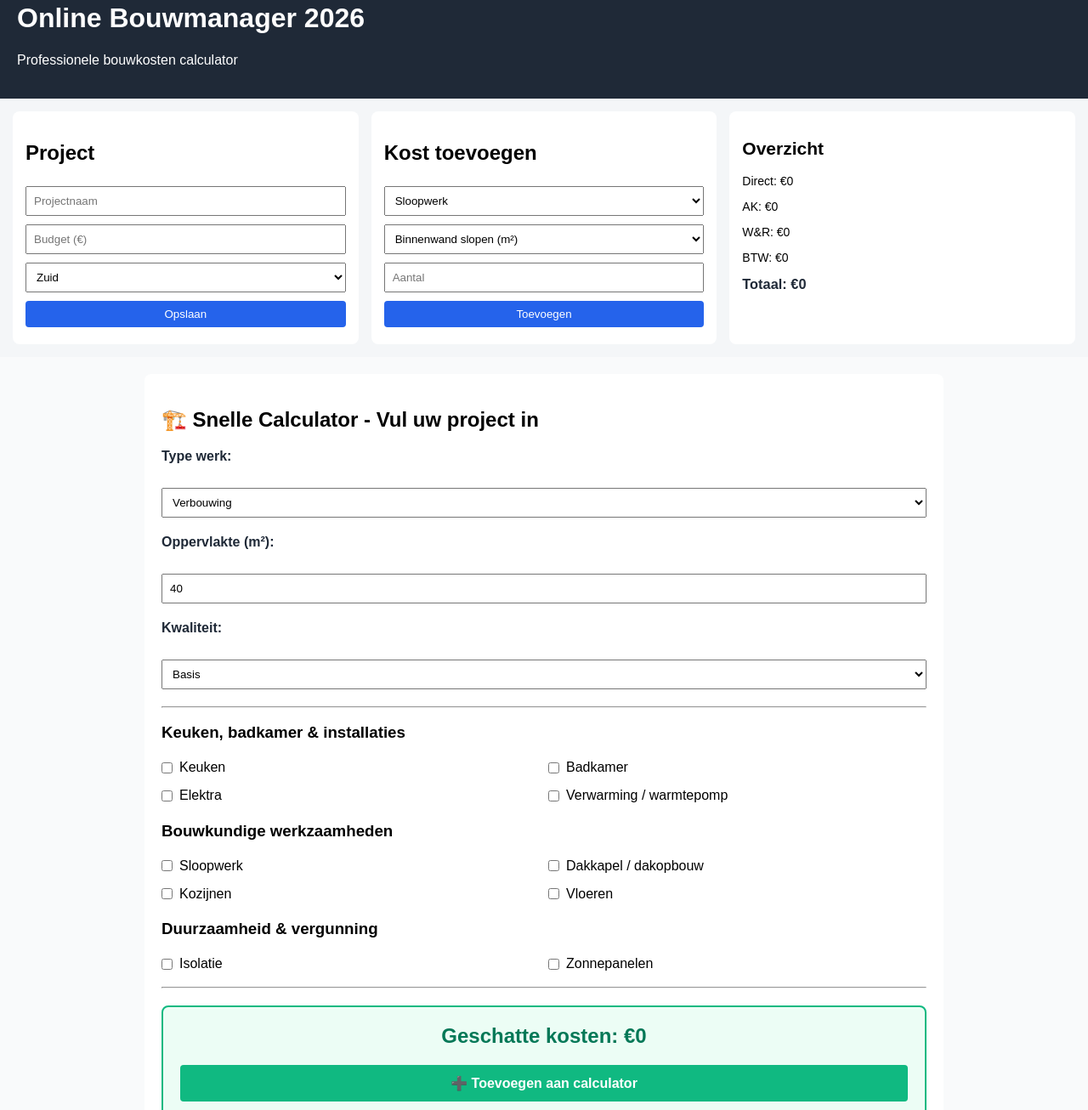
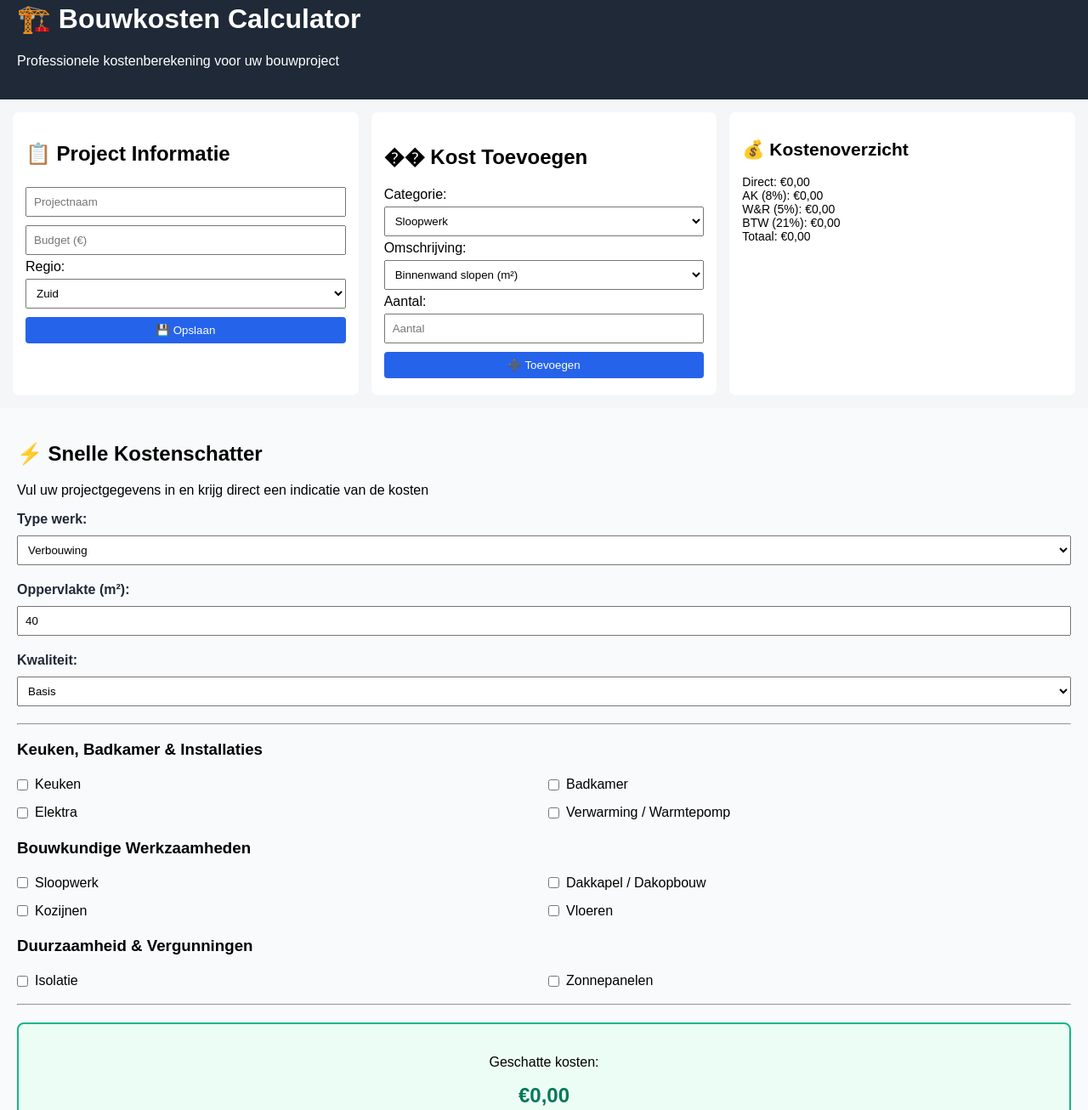
Before and after one commit to pietercleef-ux/Online-Bouwmanager, a website: page index.html in a window 1280 px wide. Shown: the part 38-1344 px from the top of the page at 85% size. Drawn offline with Linux system fonts and the light colour scheme.

Commit message:
Update HTML with professional design matching Cleef Bouwmanagement style

```diff
--- a/index.html
+++ b/index.html
@@ -7,25 +7,28 @@ Online Bouwmanager 2026
 <head>
     <meta charset="UTF-8" />
     <meta name="viewport" content="width=device-width, initial-scale=1.0"/>
-    <title>Online Bouwmanager 2026</title>
+    <title>Bouwkosten Calculator - Cleef Bouwmanagement</title>
     <link rel="stylesheet" href="styles.css"/>
 </head>
 
 <body>
 
 <header class="header">
-    <h1>Online Bouwmanager 2026</h1>
-    <p>Professionele bouwkosten calculator</p>
+    <div class="header-content">
+        <h1>🏗️ Bouwkosten Calculator</h1>
+        <p>Professionele kostenberekening voor uw bouwproject</p>
+    </div>
 </header>
 
 <section class="grid">
 
     <div class="card">
-        <h2>Project</h2>
-        <input id="projectName" placeholder="Projectnaam"/>
-        <input id="projectBudget" type="number" placeholder="Budget (€)"/>
+        <h2>📋 Project Informatie</h2>
+        <input id="projectName" placeholder="Projectnaam" class="input-field"/>
+        <input id="projectBudget" type="number" placeholder="Budget (€)" class="input-field"/>
 
-        <select id="regionFactor">
+        <label class="form-label">Regio:</label>
+        <select id="regionFactor" class="select-field">
             <option value="0.95">Noord</option>
             <option value="0.97">Oost</option>
             <option value="1.00" selected>Zuid</option>
@@ -33,97 +36,146 @@ Online Bouwmanager 2026
             <option value="1.15">Randstad</option>
         </select>
 
-        <button onclick="saveProject()">Opslaan</button>
+        <button onclick="saveProject()" class="btn-primary">💾 Opslaan</button>
     </div>
 
     <div class="card">
-        <h2>Kost toevoegen</h2>
+        <h2>�� Kost Toevoegen</h2>
 
-        <select id="category"></select>
-        <select id="description"></select>
+        <label class="form-label">Categorie:</label>
+        <select id="category" class="select-field"></select>
 
-        <input id="quantity" type="number" placeholder="Aantal"/>
+        <label class="form-label">Omschrijving:</label>
+        <select id="description" class="select-field"></select>
 
-        <button onclick="addCost()">Toevoegen</button>
+        <label class="form-label">Aantal:</label>
+        <input id="quantity" type="number" placeholder="Aantal" class="input-field"/>
+
+        <button onclick="addCost()" class="btn-secondary">➕ Toevoegen</button>
     </div>
 
     <div class="card summary">
-        <h2>Overzicht</h2>
-        <p>Direct: <span id="directCost">€0</span></p>
-        <p>AK: <span id="ak">€0</span></p>
-        <p>W&R: <span id="wr">€0</span></p>
-        <p>BTW: <span id="btw">€0</span></p>
-        <h3>Totaal: <span id="total">€0</span></h3>
+        <h2>💰 Kostenoverzicht</h2>
+        <div class="summary-row">
+            <span>Direct:</span>
+            <span id="directCost">€0,00</span>
+        </div>
+        <div class="summary-row">
+            <span>AK (8%):</span>
+            <span id="ak">€0,00</span>
+        </div>
+        <div class="summary-row">
+            <span>W&R (5%):</span>
+            <span id="wr">€0,00</span>
+        </div>
+        <div class="summary-row">
+            <span>BTW (21%):</span>
+            <span id="btw">€0,00</span>
+        </div>
+        <div class="summary-total">
+            <span>Totaal:</span>
+            <span id="total">€0,00</span>
+        </div>
     </div>
 
 </section>
 
 <!-- QUICK SELECTOR SECTION -->
 <section class="quick-selector-section">
-    <div style="font-family:Arial; max-width:900px; margin:auto; background: white; padding: 20px; border-radius: 8px;">
-        <h2>🏗️ Snelle Calculator - Vul uw project in</h2>
+    <div class="container">
+        <h2>⚡ Snelle Kostenschatter</h2>
+        <p class="subtitle">Vul uw projectgegevens in en krijg direct een indicatie van de kosten</p>
 
-        <!-- TYPE -->
+        <div class="quick-form">
+            <!-- TYPE & BASICS -->
+            <div class="form-row">
                 <div class="form-group">
-            <label>Type werk:</label><br>
-            <select id="type" onchange="quickCalc()">
+                    <label>Type werk:</label>
+                    <select id="type" onchange="quickCalc()" class="select-field">
                         <option value="verbouwing">Verbouwing</option>
                         <option value="aanbouw">Aanbouw</option>
                     </select>
                 </div>
 
                 <div class="form-group">
-            <label>Oppervlakte (m²):</label><br>
-            <input type="number" id="m2" value="40" min="10" max="200" oninput="quickCalc()">
+                    <label>Oppervlakte (m²):</label>
+                    <input type="number" id="m2" value="40" min="10" max="200" oninput="quickCalc()" class="input-field">
                 </div>
 
                 <div class="form-group">
-            <label>Kwaliteit:</label><br>
-            <select id="kwaliteit" onchange="quickCalc()">
+                    <label>Kwaliteit:</label>
+                    <select id="kwaliteit" onchange="quickCalc()" class="select-field">
                         <option value="basis">Basis</option>
                         <option value="midden">Midden</option>
                         <option value="luxe">Luxe</option>
                     </select>
                 </div>
+            </div>
 
-        <hr>
+            <hr class="divider">
 
             <!-- INSTALLATIES -->
-        <h3>Keuken, badkamer & installaties</h3>
+            <h3>Keuken, Badkamer & Installaties</h3>
             <div class="checkbox-group">
-            <label><input type="checkbox" id="keuken" onchange="quickCalc()"> Keuken</label>
-            <label><input type="checkbox" id="badkamer" onchange="quickCalc()"> Badkamer</label>
-            <label><input type="checkbox" id="elektra" onchange="quickCalc()"> Elektra</label>
-            <label><input type="checkbox" id="verwarming" onchange="quickCalc()"> Verwarming / warmtepomp</label>
+                <label class="checkbox-label">
+                    <input type="checkbox" id="keuken" onchange="quickCalc()"> Keuken
+                </label>
+                <label class="checkbox-label">
+                    <input type="checkbox" id="badkamer" onchange="quickCalc()"> Badkamer
+                </label>
+                <label class="checkbox-label">
+                    <input type="checkbox" id="elektra" onchange="quickCalc()"> Elektra
+                </label>
+                <label class="checkbox-label">
+                    <input type="checkbox" id="verwarming" onchange="quickCalc()"> Verwarming / Warmtepomp
+                </label>
             </div>
 
             <!-- BOUWKUNDIG -->
-        <h3>Bouwkundige werkzaamheden</h3>
+            <h3>Bouwkundige Werkzaamheden</h3>
             <div class="checkbox-group">
-            <label><input type="checkbox" id="sloopwerk" onchange="quickCalc()"> Sloopwerk</label>
-            <label><input type="checkbox" id="dakkapel" onchange="quickCalc()"> Dakkapel / dakopbouw</label>
-            <label><input type="checkbox" id="kozijnen" onchange="quickCalc()"> Kozijnen</label>
-            <label><input type="checkbox" id="vloeren" onchange="quickCalc()"> Vloeren</label>
+                <label class="checkbox-label">
+                    <input type="checkbox" id="sloopwerk" onchange="quickCalc()"> Sloopwerk
+                </label>
+                <label class="checkbox-label">
+                    <input type="checkbox" id="dakkapel" onchange="quickCalc()"> Dakkapel / Dakopbouw
+                </label>
+                <label class="checkbox-label">
+                    <input type="checkbox" id="kozijnen" onchange="quickCalc()"> Kozijnen
+                </label>
+                <label class="checkbox-label">
+                    <input type="checkbox" id="vloeren" onchange="quickCalc()"> Vloeren
+                </label>
             </div>
 
             <!-- DUURZAAM -->
-        <h3>Duurzaamheid & vergunning</h3>
+            <h3>Duurzaamheid & Vergunningen</h3>
             <div class="checkbox-group">
-            <label><input type="checkbox" id="isolatie" onchange="quickCalc()"> Isolatie</label>
-            <label><input type="checkbox" id="zonnepanelen" onchange="quickCalc()"> Zonnepanelen</label>
+                <label class="checkbox-label">
+                    <input type="checkbox" id="isolatie" onchange="quickCalc()"> Isolatie
+                </label>
+                <label class="checkbox-label">
+                    <input type="checkbox" id="zonnepanelen" onchange="quickCalc()"> Zonnepanelen
+                </label>
             </div>
 
-        <hr>
+            <hr class="divider">
 
             <!-- QUICK RESULT -->
             <div class="quick-result">
-            <h3>Geschatte kosten: <span id="quickEstimate">€0</span></h3>
+                <p class="result-label">Geschatte kosten:</p>
+                <h3 class="result-amount" id="quickEstimate">€0,00</h3>
                 <button onclick="applyQuickSelection()" class="btn-apply">➕ Toevoegen aan calculator</button>
+            </div>
         </div>
     </div>
 </section>
 
-<section class="table">
+<!-- DETAILED TABLE -->
+<section class="table-section">
+    <div class="container">
+        <h2>📊 Gedetailleerde Kostenlijst</h2>
+        <div class="table-wrapper">
             <table>
                 <thead>
                 <tr>
@@ -131,14 +183,20 @@ Online Bouwmanager 2026
                     <th>Omschrijving</th>
                     <th>Eenheid</th>
                     <th>Aantal</th>
-            <th>Prijs</th>
+                    <th>Prijs per eenheid</th>
                     <th>Totaal</th>
                     <th></th>
                 </tr>
                 </thead>
                 <tbody id="rows"></tbody>
             </table>
+        </div>
+    </div>
 </section>
+
+<footer class="footer">
+    <p>&copy; 2026 Cleef Bouwmanagement - Bouwkosten Calculator | Gebouwd met professionele zorg</p>
+</footer>
 
 <script src="script.js"></script>
 </body>
```
Lines whose indentation alone changed are shown as unchanged.
